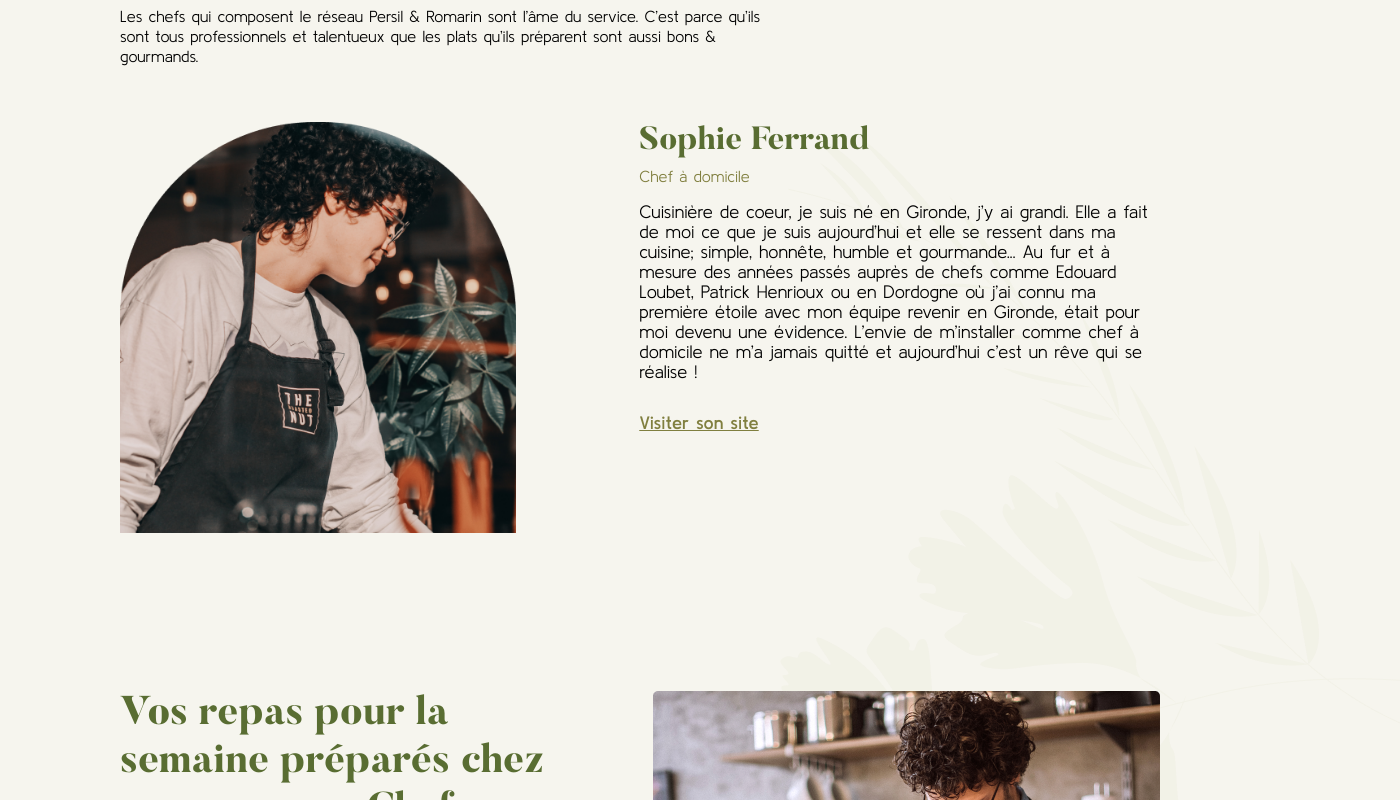
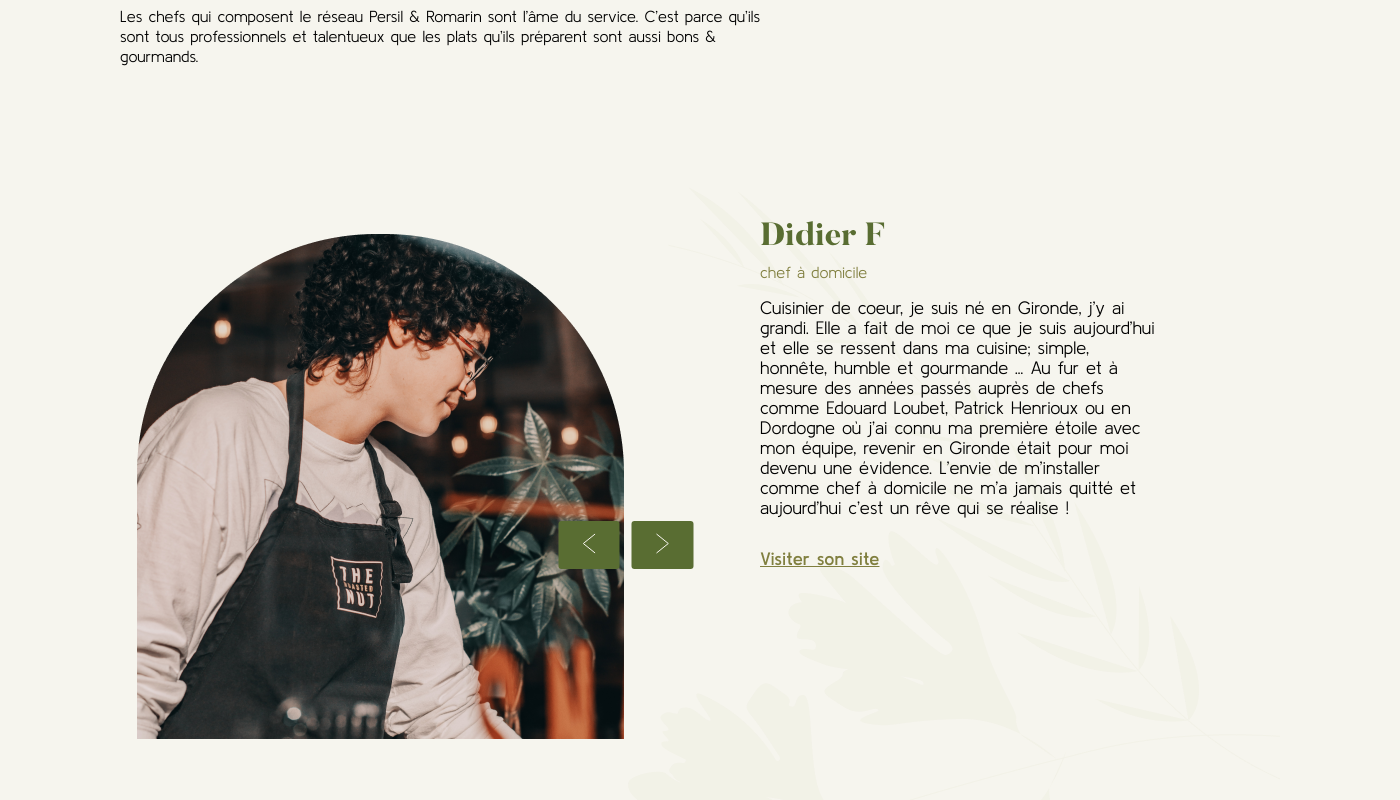
Before and after one commit to benoitlamonica/compet-front-m1, a Vue app: page / in a window 1280 px wide. Shown: the part 1520-2320 px from the top of the page, 1400 px wide, since content can reach past the window. Built offline with nearby package versions, Linux system fonts and the light colour scheme.

Commit message:
add carousel bloc

```diff
--- a/src/main.js
+++ b/src/main.js
@@ -1,11 +1,11 @@
 import Vue from "vue";
 import App from "./App.vue";
 import "@/styles/_modules.scss";
-import router from './router'
+import router from "./router";
 
 Vue.config.productionTip = false;
 
 new Vue({
   router,
-  render: (h) => h(App)
+  render: (h) => h(App),
 }).$mount("#app");
--- /dev/null
+++ b/src/modules/Carousel/Carousel.vue
@@ -0,0 +1,200 @@
+<template>
+  <div class="carousel">
+    <div class="carousel-view">
+      <transition-group class="carousel" tag="div">
+        <div v-for="slide in slidesData" class="slide" :key="slide.id">
+          <img :src="require(`@/assets/img/${slide.src}`)" :alt="slide.alt" />
+        </div>
+      </transition-group>
+      <div class="carousel-controls">
+        <button class="carousel-controls__button" @click="previous">
+          <svg
+            width="13"
+            height="21"
+            viewBox="0 0 13 21"
+            fill="none"
+            xmlns="http://www.w3.org/2000/svg"
+          >
+            <path d="M12.6044 20L0.816527 10.5L12.6044 1" stroke="#F7F5EE" />
+          </svg>
+        </button>
+        <button class="carousel-controls__button" @click="next">
+          <svg
+            width="14"
+            height="21"
+            viewBox="0 0 14 21"
+            fill="none"
+            xmlns="http://www.w3.org/2000/svg"
+          >
+            <path d="M1.01605 1L12.8039 10.5L1.01605 20" stroke="#F7F5EE" />
+          </svg>
+        </button>
+      </div>
+    </div>
+    <div class="text-view">
+      <transition-group class="card" tag="div">
+        <div v-for="slide in slidesData" :key="slide.id" class="carousel-text">
+          <div class="chief-text">
+            <h4 class="chief-title">{{ slide.title }}</h4>
+            <p class="chief-subtitle">{{ slide.subtitle }}</p>
+            <p class="chief-detail">
+              {{ slide.text }}
+            </p>
+            <a class="chief-link" :href="slide.href">Visiter son site</a>
+          </div>
+        </div>
+      </transition-group>
+    </div>
+  </div>
+</template>
+
+<script>
+export default {
+  name: "Carousel",
+  data() {
+    return { slidesData: this.slides };
+  },
+  props: {
+    slides: { type: Array, required: true },
+  },
+
+  methods: {
+    next() {
+      const first = this.slidesData.shift();
+      this.slidesData = this.slidesData.concat(first);
+    },
+    previous() {
+      const last = this.slidesData.pop();
+      this.slidesData = [last].concat(this.slidesData);
+    },
+  },
+  watch: {
+    slides: function (val) {
+      this.slideData = val;
+    },
+  },
+};
+</script>
+
+<style lang="scss" scoped>
+.carousel {
+  overflow: hidden;
+  margin-top: 56px;
+  margin-bottom: 125px;
+  display: flex;
+  .carousel-view {
+    padding-left: 120px;
+    width: 50vw;
+    display: flex;
+    flex-direction: column;
+    align-items: center;
+    position: relative;
+
+    .carousel {
+      display: flex;
+      justify-content: center;
+      align-items: center;
+      overflow: hidden;
+      width: 50vw;
+      min-height: 505px;
+    }
+    .slide {
+      flex: 0 0 50vw;
+      height: 20em;
+      margin: 1em;
+      display: flex;
+      justify-content: center;
+      align-items: center;
+      transition: transform 0.3s ease-in-out;
+    }
+    .slide:first-of-type {
+      opacity: 0;
+    }
+    .slide:last-of-type {
+      opacity: 0;
+    }
+    .carousel-controls {
+      position: absolute;
+      transform-origin: center;
+      transform: translate(50%);
+      top: 50%;
+      right: 8px;
+      .carousel-controls__button {
+        margin-right: 12px;
+        padding: 12px 24px;
+      }
+    }
+  }
+  ///end carousel
+
+  .text-view {
+    width: 50vw;
+    display: flex;
+    flex-direction: column;
+    align-items: center;
+
+    .card {
+      display: flex;
+      justify-content: center;
+      align-items: center;
+      overflow: hidden;
+      width: 50vw;
+      min-height: 25em;
+    }
+
+    .carousel-text {
+      padding: 0 120px;
+      flex: 0 0 100%;
+      height: 20em;
+      margin: 1em;
+      justify-content: center;
+      align-items: center;
+      transition: transform 0.3s ease-in-out;
+    }
+
+    .card-enter,
+    .card-leave-to {
+      opacity: 0;
+      transform: scale(0);
+    }
+    .card-enter-to {
+      opacity: 1;
+      transform: scale(1);
+    }
+    .card-move {
+      opacity: 1;
+      transition: all 0.5s;
+    }
+
+    .chief-img {
+      height: 100%;
+      img {
+        height: 100%;
+        width: 100%;
+        object-fit: cover;
+      }
+    }
+    .chief-text {
+      .chief-title {
+        color: $olive;
+        margin-bottom: 6px;
+      }
+      .chief-subtitle {
+        font-weight: 300;
+        margin-bottom: 16px;
+        color: $bistre;
+      }
+      .chief-detail {
+        font-weight: 300;
+        font-size: 18px;
+        margin-bottom: 32px;
+      }
+      .chief-link {
+        color: $bistre;
+        font-size: 18px;
+        font-weight: 600;
+      }
+    }
+  }
+}
+</style>
--- /dev/null
+++ b/src/modules/Carousel/index.js
@@ -0,0 +1 @@
+export { default } from "./Carousel";
--- a/src/modules/Chief/Chief.vue
+++ b/src/modules/Chief/Chief.vue
@@ -1,23 +1,6 @@
 <template>
   <div class="chief-container">
-    <div class="chief-img">
-      <img src="@/assets/img/chef_n1.png" alt="chef en cuisine" />
-    </div>
-    <div class="chief-text">
-      <h4 class="chief-title">Sophie Ferrand</h4>
-      <p class="chief-subtitle">Chef à domicile</p>
-      <p class="chief-detail">
-        Cuisinière de coeur, je suis né en Gironde, j’y ai grandi. Elle a fait
-        de moi ce que je suis aujourd’hui et elle se ressent dans ma cuisine;
-        simple, honnête, humble et gourmande... Au fur et à mesure des années
-        passés auprès de chefs comme Edouard Loubet, Patrick Henrioux ou en
-        Dordogne où j’ai connu ma première étoile avec mon équipe revenir en
-        Gironde, était pour moi devenu une évidence. L’envie de m’installer
-        comme chef à domicile ne m’a jamais quitté et aujourd’hui c’est un rêve
-        qui se réalise !
-      </p>
-      <a class="chief-link" href="">Visiter son site</a>
-    </div>
+    <Carousel :slides="slides" />
     <div class="herbs">
       <img src="@/assets/img/bottom_herb.png" alt="Persil et Romarin" />
     </div>
@@ -25,52 +8,85 @@
 </template>
 
 <script>
+import Carousel from "@/modules/Carousel";
+
 export default {
   name: "Chief",
+  components: {
+    Carousel,
+  },
+
+  data() {
+    return {
+      slides: [
+        {
+          src: "chef_n1.png",
+          alt: "chef",
+          title: "Jeanne F",
+          subtitle: "chef à domicile",
+          href: "#",
+          text: `Cuisinière de coeur, je suis né en Gironde, j’y ai grandi. Elle a fait de moi ce que je suis aujourd’hui et elle se ressent dans ma cuisine; simple, honnête, humble et gourmande ...
+                Au fur et à mesure des années passés auprès de chefs comme Edouard Loubet, Patrick Henrioux ou en Dordogne où j’ai connu ma première étoile avec mon équipe, revenir en Gironde était pour moi devenu une évidence.
+                L’envie de m’installer comme chef à domicile ne m’a jamais quitté et aujourd’hui c’est un rêve qui se réalise !`,
+          id: 1,
+        },
+        {
+          src: "chef_n1.png",
+          alt: "chef",
+          title: "Michel F",
+          subtitle: "chef à domicile",
+          href: "#",
+          text: `Cuisinier de coeur, je suis né en Gironde, j’y ai grandi. Elle a fait de moi ce que je suis aujourd’hui et elle se ressent dans ma cuisine; simple, honnête, humble et gourmande ...
+                Au fur et à mesure des années passés auprès de chefs comme Edouard Loubet, Patrick Henrioux ou en Dordogne où j’ai connu ma première étoile avec mon équipe, revenir en Gironde était pour moi devenu une évidence.
+                L’envie de m’installer comme chef à domicile ne m’a jamais quitté et aujourd’hui c’est un rêve qui se réalise !`,
+          id: 2,
+        },
+        {
+          src: "chef_n1.png",
+          alt: "chef",
+          title: "Didier F",
+          subtitle: "chef à domicile",
+          href: "#",
+          text: `Cuisinier de coeur, je suis né en Gironde, j’y ai grandi. Elle a fait de moi ce que je suis aujourd’hui et elle se ressent dans ma cuisine; simple, honnête, humble et gourmande ...
+                Au fur et à mesure des années passés auprès de chefs comme Edouard Loubet, Patrick Henrioux ou en Dordogne où j’ai connu ma première étoile avec mon équipe, revenir en Gironde était pour moi devenu une évidence.
+                L’envie de m’installer comme chef à domicile ne m’a jamais quitté et aujourd’hui c’est un rêve qui se réalise !`,
+          id: 3,
+        },
+        {
+          src: "chef_n1.png",
+          alt: "chef",
+          title: "Gerard F",
+          subtitle: "chef à domicile",
+          href: "#",
+          text: `Cuisinier de coeur, je suis né en Gironde, j’y ai grandi. Elle a fait de moi ce que je suis aujourd’hui et elle se ressent dans ma cuisine; simple, honnête, humble et gourmande ...
+                Au fur et à mesure des années passés auprès de chefs comme Edouard Loubet, Patrick Henrioux ou en Dordogne où j’ai connu ma première étoile avec mon équipe, revenir en Gironde était pour moi devenu une évidence.
+                L’envie de m’installer comme chef à domicile ne m’a jamais quitté et aujourd’hui c’est un rêve qui se réalise !`,
+          id: 4,
+        },
+        {
+          src: "chef_n1.png",
+          alt: "chef",
+          title: "Dianne F",
+          subtitle: "chef à domicile",
+          href: "#",
+          text: `Cuisinière de coeur, je suis né en Gironde, j’y ai grandi. Elle a fait de moi ce que je suis aujourd’hui et elle se ressent dans ma cuisine; simple, honnête, humble et gourmande ...
+                Au fur et à mesure des années passés auprès de chefs comme Edouard Loubet, Patrick Henrioux ou en Dordogne où j’ai connu ma première étoile avec mon équipe, revenir en Gironde était pour moi devenu une évidence.
+                L’envie de m’installer comme chef à domicile ne m’a jamais quitté et aujourd’hui c’est un rêve qui se réalise !`,
+          id: 5,
+        },
+      ],
+    };
+  },
 };
 </script>
 
-<style lang="scss" scoped>
+<style lang="scss">
 .chief-container {
-  padding: 0 120px 156px 120px;
-  display: flex;
   position: relative;
-  .chief-img {
-    height: 100%;
-    max-width: 50vw;
-    img {
-      height: 100%;
-      width: 100%;
-      object-fit: cover;
-    }
-  }
-  .chief-text {
-    width: 50vw;
-    margin-left: 123px;
-    .chief-title {
-      color: $olive;
-      margin-bottom: 6px;
-    }
-    .chief-subtitle {
-      font-weight: 300;
-      margin-bottom: 16px;
-      color: $bistre;
-    }
-    .chief-detail {
-      font-weight: 300;
-      font-size: 18px;
-      margin-bottom: 32px;
-    }
-    .chief-link {
-      color: $bistre;
-      font-size: 18px;
-      font-weight: 600;
-    }
-  }
   .herbs {
     position: absolute;
-    right: -120px;
-    -moz-border-top-colors: 0;
+    right: 0;
+    top: 0;
     z-index: -1;
     img {
       width: 100%;
--- a/src/modules/ReviewBloc/ReviewBloc.vue
+++ b/src/modules/ReviewBloc/ReviewBloc.vue
@@ -7,6 +7,7 @@
         name="Jean M"
         text="Le service de qualité, le plaisir d'échanger avec le cuisinier, les plats prêts pour la semaine, la propreté de la cuisine après le départ du chef, le large choix de plats, les tupperwares bien remplis"
         date="12/06/2021"
+        alt="avis 1"
       />
       <Review
         filename="male-icon-1.png"
@@ -14,12 +15,14 @@
         name="Fabrice J"
         text="Le service de qualité, le plaisir d'échanger avec le cuisinier, les plats prêts pour la semaine, la propreté de la cuisine après le départ du chef, le large choix de plats, les tupperwares bien remplis"
         date="27/11/2020"
+        alt="avis 2"
       />
       <Review
         filename="female-icon.png"
         name="Marie F"
         text="Le service de qualité, le plaisir d'échanger avec le cuisinier, les plats prêts pour la semaine, la propreté de la cuisine après le départ du chef, le large choix de plats, les tupperwares bien remplis"
         date="13/11/2021"
+        alt="avis 3"
       />
     </div>
   </div>
--- a/src/styles/commons.scss
+++ b/src/styles/commons.scss
@@ -45,7 +45,7 @@ h4 {
 }
 
 button {
-  background-color: $bistre;
+  background-color: $olive;
   border-radius: 3px;
   padding: 20px 26px 20px 26px;
   border: none;
@@ -55,4 +55,7 @@ button {
     font-size: 16px;
     font-family: $ff-kulim;
   }
+  &:hover {
+    background-color: $bistre;
+  }
 }
--- a/src/styles/variables.scss
+++ b/src/styles/variables.scss
@@ -3,6 +3,7 @@ $dark-chocolate: #21211b;
 $albatre: #f6f5ee;
 $bistre: #807f3f;
 $bistre-hover: #989863;
+$bistre-clair: #e4e4be;
 $ff-kulim: "Kulim Park", sans-serif;
 $ff-butler: "Butler-extra-bold", serif;
 $ff-butler-medium: "Butler-medium", serif;
```
